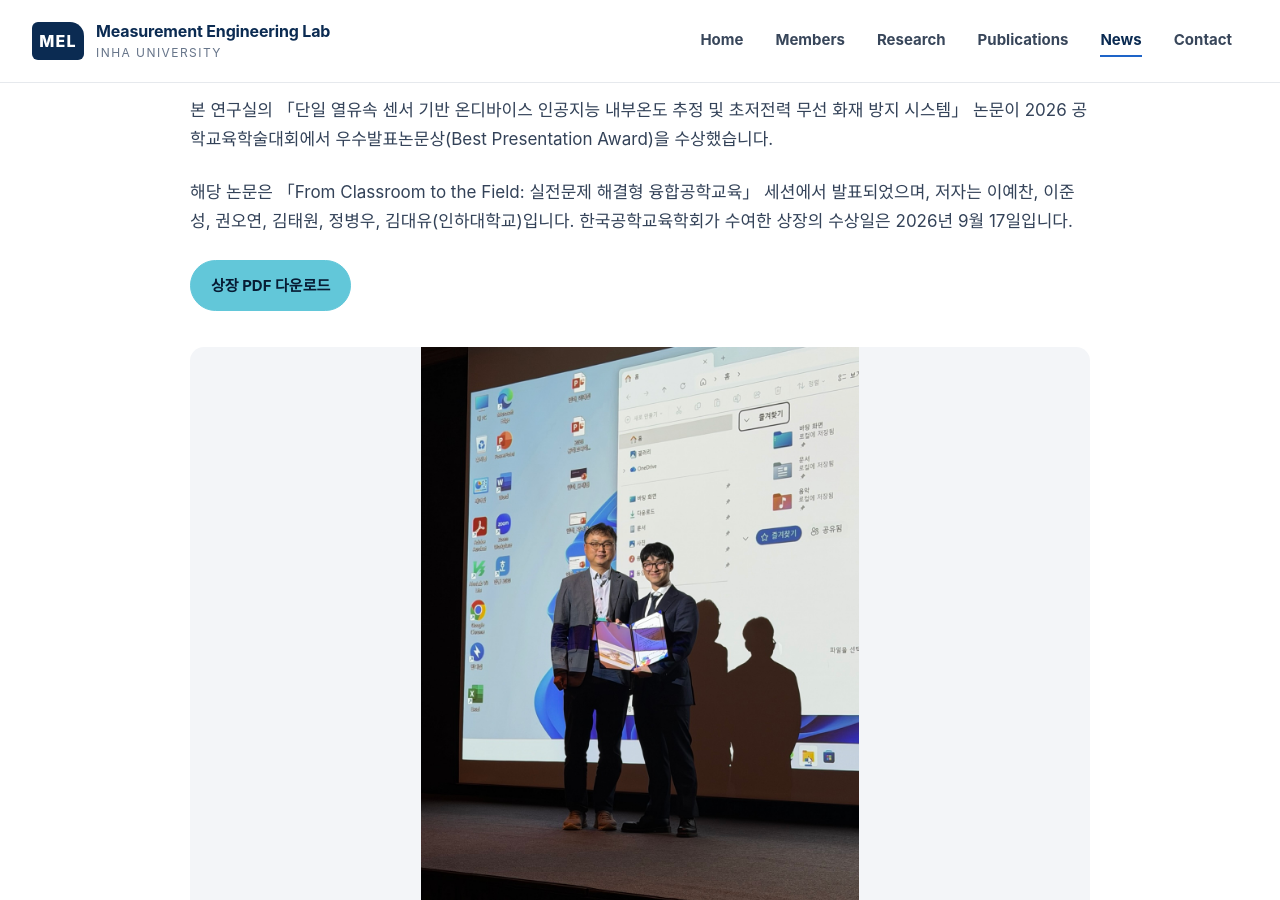
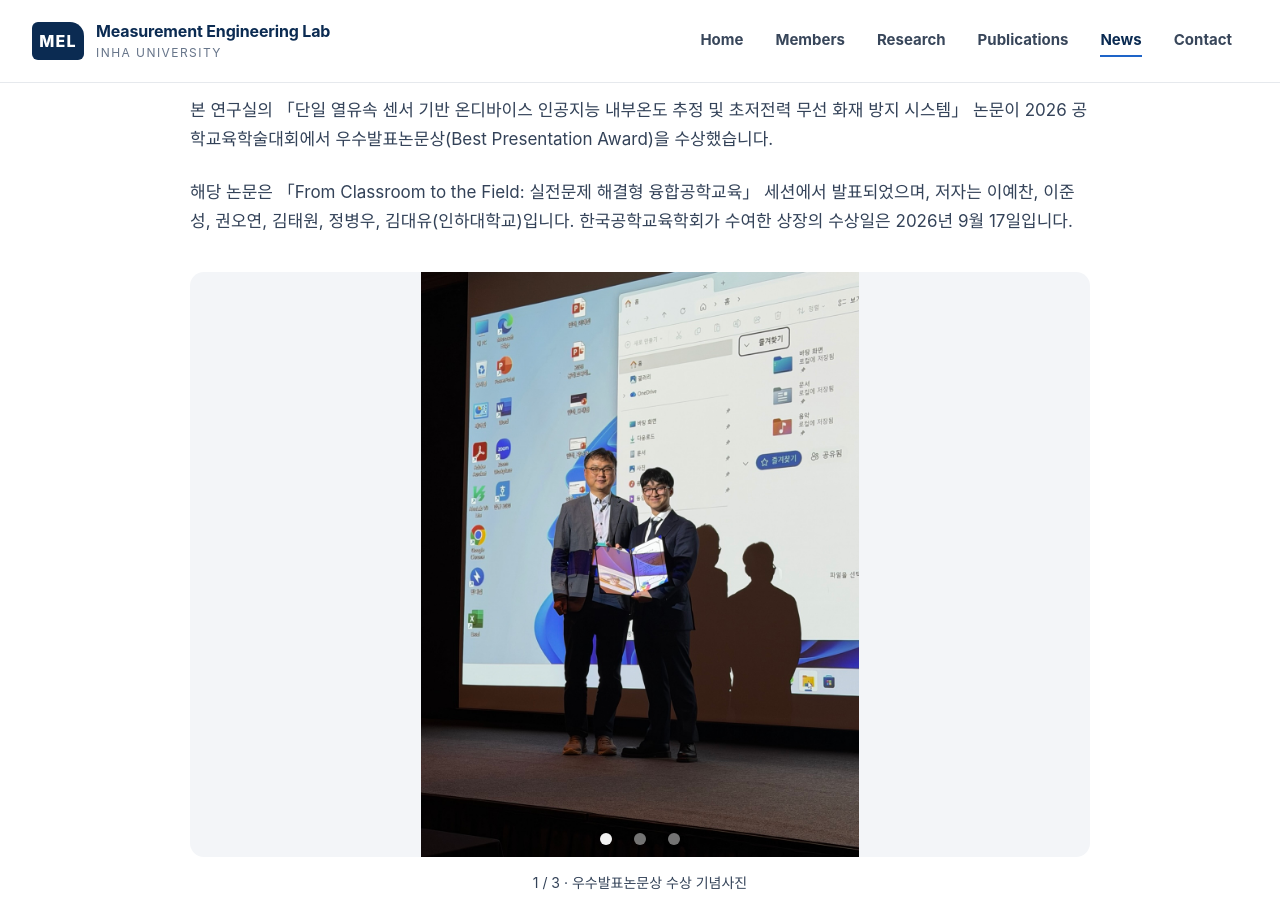
Before and after one commit to Mellab-inha/Mellab-inha.github.io, a Jekyll site: the page built from _posts/2026-09-17-engineering-education-award.md, in a window 1280 px wide and 900 px high, scrolled down 382 px. Built offline with Jekyll 4.4.1, drawn with Linux system fonts in a browser that asks for light colours; nearby versions of some CDN libraries; library files that are not in the unit come from our copies.

Commit message:
Replace gallery arrows with translucent photo dots and remove certificate download

```diff
--- a/_layouts/post.html
+++ b/_layouts/post.html
@@ -18,9 +18,10 @@
           </figure>
           {% endfor %}
         </div>
-        <div class="news-gallery-controls">
-          <button class="button button-small" type="button" data-target="#news-photos" data-slide="prev" aria-label="이전 사진">← 이전</button>
-          <button class="button button-small" type="button" data-target="#news-photos" data-slide="next" aria-label="다음 사진">다음 →</button>
+        <div class="carousel-indicators news-gallery-controls">
+          {% for photo in page.photos %}
+          <button{% if forloop.first %} class="active"{% endif %} type="button" data-target="#news-photos" data-slide-to="{{ forloop.index0 }}" aria-label="사진 {{ forloop.index }}: {{ photo.caption | escape }}"></button>
+          {% endfor %}
         </div>
       </div>
     </section>
--- a/_posts/2026-09-17-engineering-education-award.md
+++ b/_posts/2026-09-17-engineering-education-award.md
@@ -18,5 +18,3 @@ photos:
 본 연구실의 「단일 열유속 센서 기반 온디바이스 인공지능 내부온도 추정 및 초저전력 무선 화재 방지 시스템」 논문이 2026 공학교육학술대회에서 우수발표논문상(Best Presentation Award)을 수상했습니다.
 
 해당 논문은 「From Classroom to the Field: 실전문제 해결형 융합공학교육」 세션에서 발표되었으며, 저자는 이예찬, 이준성, 권오연, 김태원, 정병우, 김대유(인하대학교)입니다. 한국공학교육학회가 수여한 상장의 수상일은 2026년 9월 17일입니다.
-
-<a class="button button-primary" href="/static/pdf/2026-engineering-education-award.pdf" download>상장 PDF 다운로드</a>
--- a/static/css/custom.css
+++ b/static/css/custom.css
@@ -941,7 +941,10 @@ h4 {
 .news-gallery { margin: 36px 0; }
 .post-body .news-gallery img { width: 100%; height: clamp(300px, 65vh, 680px); object-fit: contain; margin: 0; background: #f3f5f8; }
 .news-gallery figcaption { padding: 14px 0; text-align: center; font-size: 14px; }
-.news-gallery-controls { display: flex; justify-content: center; gap: 16px; margin-top: 12px; }
+.news-gallery-controls.carousel-indicators { display: flex; justify-content: center; gap: 6px; bottom: 56px; margin-bottom: 0; }
+.news-gallery-controls button { box-sizing: content-box; width: 12px; height: 12px; padding: 8px; border: 0; border-radius: 50%; background: rgba(255, 255, 255, .45); background-clip: content-box; cursor: pointer; filter: drop-shadow(0 1px 2px rgba(0, 0, 0, .45)); }
+.news-gallery-controls button.active { background-color: rgba(255, 255, 255, .95); }
+.news-gallery-controls button:focus-visible { outline: 2px solid #0c2d57; outline-offset: 2px; }
 
 .site-main > h1,
 .site-main > h2,
```
